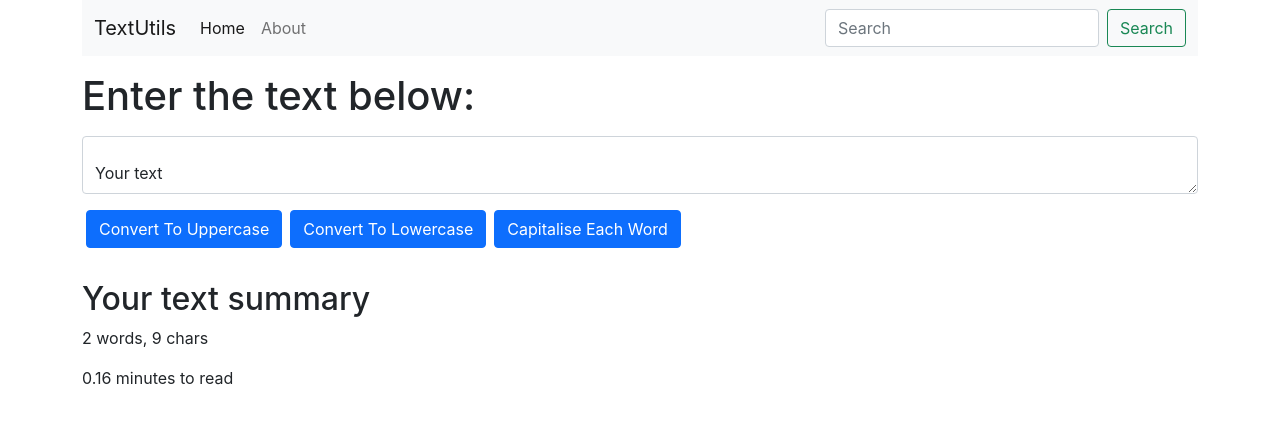
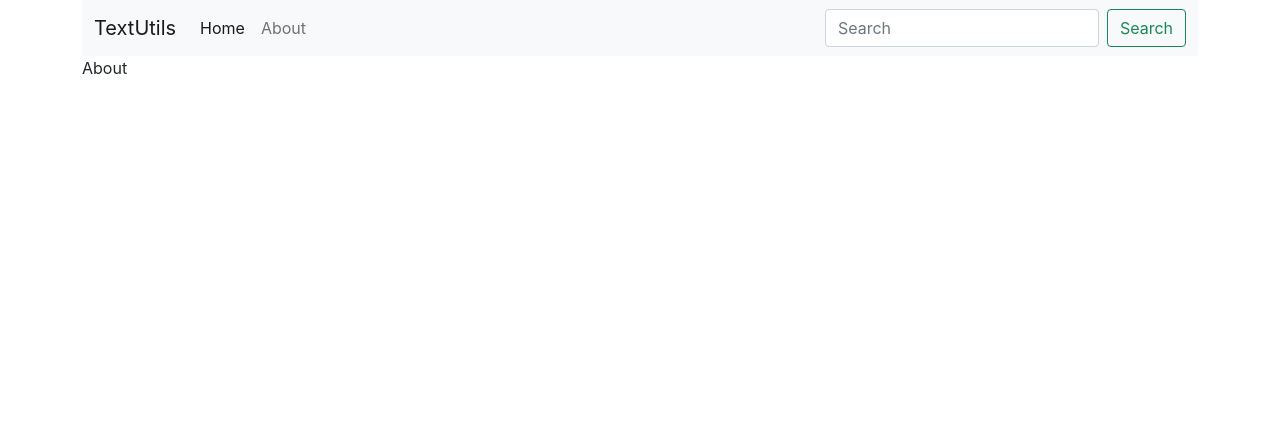
Before and after one commit to Chetonix/react-trial-app, a React (Create React App) app: page /about in a window 1280 px wide. Shown: the top 422 px of the page. Built offline with nearby package versions, Linux system fonts and the light colour scheme.

Commit message:
add routes to the links on the navbar

```diff
--- a/package.json
+++ b/package.json
@@ -8,6 +8,7 @@
     "@testing-library/user-event": "^13.5.0",
     "react": "^17.0.2",
     "react-dom": "^17.0.2",
+    "react-router-dom": "^6.2.2",
     "react-scripts": "5.0.0",
     "web-vitals": "^2.1.4"
   },
--- a/src/App.js
+++ b/src/App.js
@@ -2,15 +2,29 @@
 import './App.css';
 import Article from './components/Article';
 import Navbar from './components/Navbar';
-import TextForm from './components/TextForm'
+import TextForm from './components/TextForm';
+import About from './components/About';
+// import {BrowserRouter as Router, Switch, Route,
+// Link } from "react-router-dom";
+// import { Route, Switch } from "react-router";
+// import { Routes ,Route } from 'react-router-dom';
+import { BrowserRouter as Router, Route, Routes } from 'react-router-dom'
+
+
+
 function App() {
   return (
    <>
+   <Router>
    <div className="container">
      <Navbar title="TextUtils"/>
      {/* <Article /> */}
-     <TextForm heading="Enter the text below: "/>
+     <Routes>
+        <Route exact path="/" element={<TextForm heading="Enter the text below: "/> }/>
+        <Route exact path="/about" element={<About/>}/>
+     </Routes>
     </div>
+    </Router>
    </>
   );
 }
--- /dev/null
+++ b/src/components/About.js
@@ -0,0 +1,7 @@
+import React from 'react'
+
+export default function About() {
+  return (
+    <div>About</div>
+  )
+}
--- a/src/components/Navbar.js
+++ b/src/components/Navbar.js
@@ -1,20 +1,21 @@
-import React from 'react'
+import React from 'react';
+import { Link } from 'react-router-dom';
 
 export default function Navbar(props) {
   return (
     <nav className="navbar navbar-expand-lg navbar-light bg-light">
   <div className="container-fluid">
-    <a className="navbar-brand" href="/">{props.title}</a>
+    <Link className="navbar-brand" to="/">{props.title}</Link>
     <button className="navbar-toggler" type="button" data-bs-toggle="collapse" data-bs-target="#navbarSupportedContent" aria-controls="navbarSupportedContent" aria-expanded="false" aria-label="Toggle navigation">
       <span className="navbar-toggler-icon"></span>
     </button>
     <div className="collapse navbar-collapse" id="navbarSupportedContent">
       <ul className="navbar-nav me-auto mb-2 mb-lg-0">
         <li className="nav-item">
-          <a className="nav-link active" aria-current="page" href="/">Home</a>
+          <Link className="nav-link active" aria-current="page" to="/">Home</Link>
         </li>
         <li className="nav-item">
-          <a className="nav-link" href="/">About</a>
+          <Link className="nav-link" to="/about">About</Link>
         </li>
         {/* <li className="nav-item dropdown">
           <a className="nav-link dropdown-toggle" href="/" id="navbarDropdown" role="button" data-bs-toggle="dropdown" aria-expanded="false">
```
Also changed, not shown: 1 other file (tests, documents, lock files or other folders).
